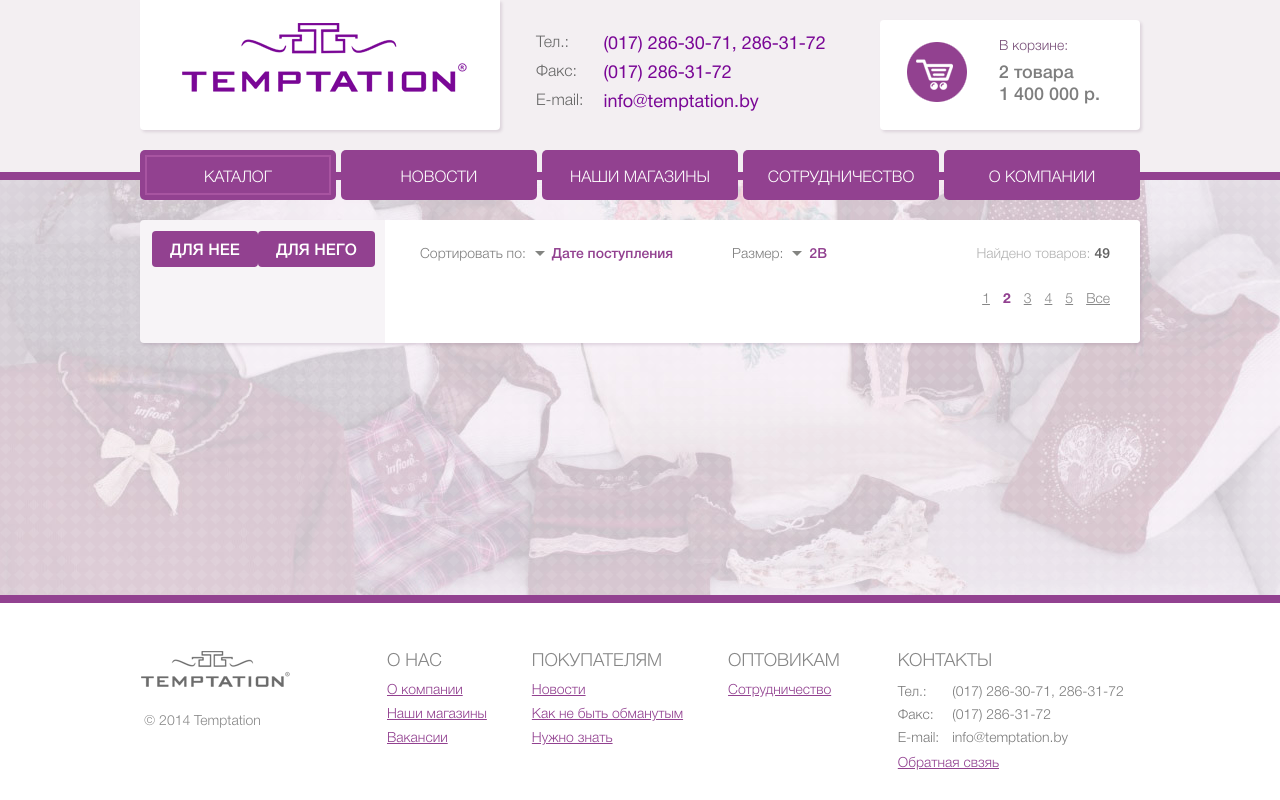
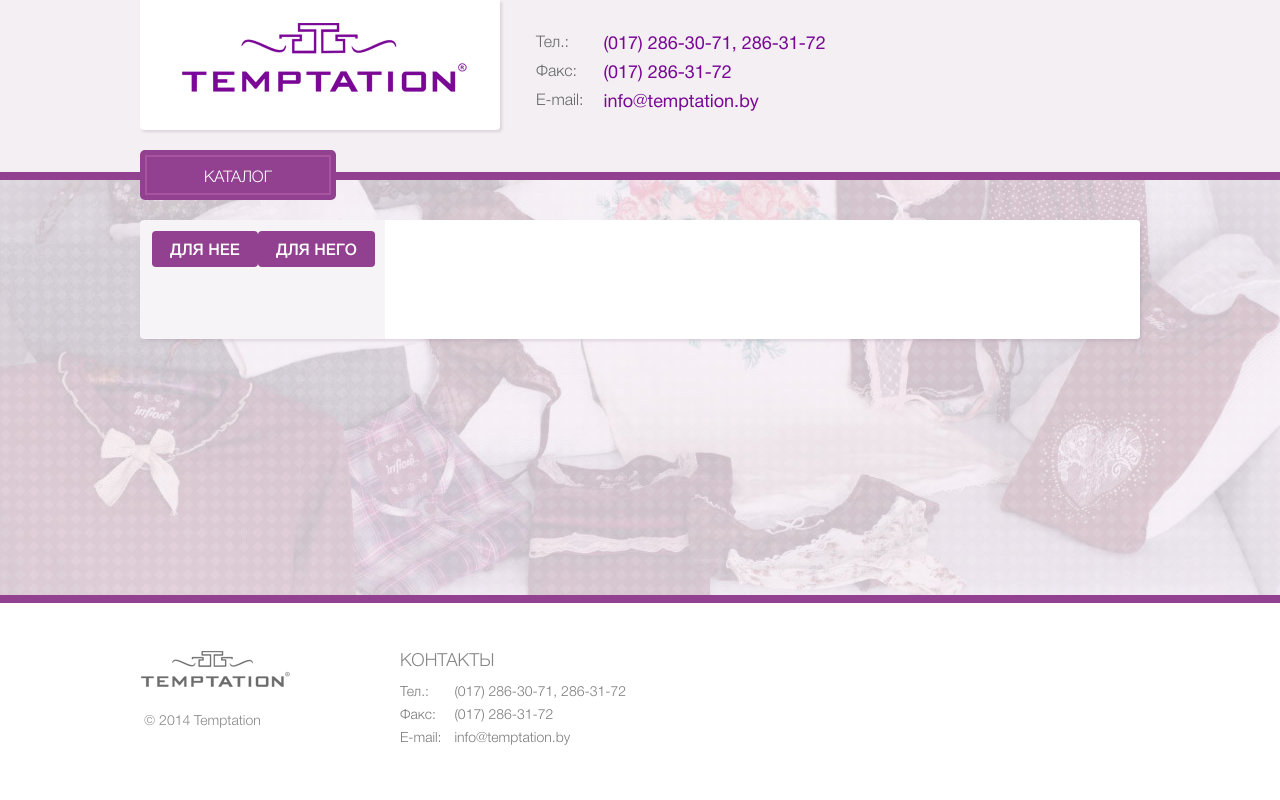
Before and after one commit to starykan/temptation, a Symfony app: template templates/client/catalog/index.html.twig in a window 1280 px wide. Run offline with Twig, Linux system fonts and the light colour scheme; the template is opened without the code that fills it, so the values that code supplies are empty; some libraries are stand-ins or nearby versions; some web fonts are replaced.

Commit message:
clean frontend & add products

```diff
--- a/templates/client/catalog/index.html.twig
+++ b/templates/client/catalog/index.html.twig
@@ -17,7 +17,7 @@
 <div class="wrapper">
     <header class="header">
         <div class="content">
-            <a href="#" class="logo"></a>
+            <a href="{{ path('client_catalog_index') }}" class="logo"></a>
             <table class="header_contacts">
                 <tr>
                     <td class="key">
@@ -44,38 +44,38 @@
                     </td>
                 </tr>
             </table>
-            <div class="cart_widget">
-                <a href="#" class="cart_link"></a>
-                <div class="cart_info">
-                    <div class="label">
-                        В корзине:
-                    </div>
-                    <div class="value">
-                        2 товара
-                        <br>
-                        1 400 000 р.
-                    </div>
-                </div>
-            </div>
-            <div class="clearfloat"></div>
+{#            <div class="cart_widget">#}
+{#                <a href="#" class="cart_link"></a>#}
+{#                <div class="cart_info">#}
+{#                    <div class="label">#}
+{#                        В корзине:#}
+{#                    </div>#}
+{#                    <div class="value">#}
+{#                        2 товара#}
+{#                        <br>#}
+{#                        1 400 000 р.#}
+{#                    </div>#}
+{#                </div>#}
+{#            </div>#}
+{#            <div class="clearfloat"></div>#}
         </div>
     </header>
     <nav class="main_nav content">
         <a href="{{ path('client_catalog_index') }}" class="catalog_link">
             КАТАЛОГ
         </a>
-        <a href="#">
-            НОВОСТИ
-        </a>
-        <a href="#">
-            НАШИ МАГАЗИНЫ
-        </a>
-        <a href="#">
-            СОТРУДНИЧЕСТВО
-        </a>
-        <a href="#">
-            О КОМПАНИИ
-        </a>
+{#        <a href="#">#}
+{#            НОВОСТИ#}
+{#        </a>#}
+{#        <a href="#">#}
+{#            НАШИ МАГАЗИНЫ#}
+{#        </a>#}
+{#        <a href="#">#}
+{#            СОТРУДНИЧЕСТВО#}
+{#        </a>#}
+{#        <a href="#">#}
+{#            О КОМПАНИИ#}
+{#        </a>#}
     </nav>
     <div class="page_with_side content">
         <div class="side">
@@ -122,59 +122,59 @@
             <div class="clearfloat"></div>
         </div>
         <div class="products" id="test">
-            <div class="item_sort">
-                <div class="label">
-                    Сортировать по:
-                </div>
-                <div class="select_list">
-                    <div class="current">
-                        Дате поступления
-                    </div>
-                    <ul class="list">
-                        <li class="single_filter" data-name="sort" data-id="31">
-                            Цене
-                        </li>
-                        <li class="single_filter" data-name="sort" data-id="32">
-                            Важности
-                        </li>
-                        <li class="single_filter" data-name="sort" data-id="33">
-                            Заслугам
-                        </li>
-                    </ul>
-                </div>
-            </div>
-            <div class="item_sort">
-                <div class="label">
-                    Размер:
-                </div>
-                <div class="select_list">
-                    <div class="current">
-                        2B
-                    </div>
-                    <ul class="list">
-                        <li>
-                            <span class="check_element multi_filter" data-name="size" data-id="21">
-                                2A
-                            </span>
-                        </li>
-                        <li>
-                            <span class="check_element multi_filter" data-name="size" data-id="22">
-                                2B
-                            </span>
-                        </li>
-                        <li>
-                            <span class="check_element multi_filter" data-name="size" data-id="23">
-                                2C
-                            </span>
-                        </li>
-                    </ul>
-                </div>
-            </div>
-            <div class="clearfloat"></div>
-            <div class="products_list">
-                <div class="sort_result">
-                    Найдено товаров: <span>49</span>
-                </div>
+{#            <div class="item_sort">#}
+{#                <div class="label">#}
+{#                    Сортировать по:#}
+{#                </div>#}
+{#                <div class="select_list">#}
+{#                    <div class="current">#}
+{#                        Дате поступления#}
+{#                    </div>#}
+{#                    <ul class="list">#}
+{#                        <li class="single_filter" data-name="sort" data-id="31">#}
+{#                            Цене#}
+{#                        </li>#}
+{#                        <li class="single_filter" data-name="sort" data-id="32">#}
+{#                            Важности#}
+{#                        </li>#}
+{#                        <li class="single_filter" data-name="sort" data-id="33">#}
+{#                            Заслугам#}
+{#                        </li>#}
+{#                    </ul>#}
+{#                </div>#}
+{#            </div>#}
+{#            <div class="item_sort">#}
+{#                <div class="label">#}
+{#                    Размер:#}
+{#                </div>#}
+{#                <div class="select_list">#}
+{#                    <div class="current">#}
+{#                        2B#}
+{#                    </div>#}
+{#                    <ul class="list">#}
+{#                        <li>#}
+{#                            <span class="check_element multi_filter" data-name="size" data-id="21">#}
+{#                                2A#}
+{#                            </span>#}
+{#                        </li>#}
+{#                        <li>#}
+{#                            <span class="check_element multi_filter" data-name="size" data-id="22">#}
+{#                                2B#}
+{#                            </span>#}
+{#                        </li>#}
+{#                        <li>#}
+{#                            <span class="check_element multi_filter" data-name="size" data-id="23">#}
+{#                                2C#}
+{#                            </span>#}
+{#                        </li>#}
+{#                    </ul>#}
+{#                </div>#}
+{#            </div>#}
+{#            <div class="clearfloat"></div>#}
+{#            <div class="products_list">#}
+{#                <div class="sort_result">#}
+{#                    Найдено товаров: <span>49</span>#}
+{#                </div>#}
                 {% for product in products %}
                     <div class="product_widget{% if loop.index % 3 == 0 %} last_in_line{% endif %}">
                         <a href="" class="image">
@@ -198,38 +198,38 @@
                     </div>
                 {% endfor %}
                 <div class="clearfloat"></div>
-                <ul class="pagination" data-name="pagination">
-                    <li>
-                        <a href="#" class="link" data-value="1">
-                            1
-                        </a>
-                    </li>
-                    <li>
-                        <span class="link active" data-value="2">
-                            2
-                        </span>
-                    </li>
-                    <li>
-                        <a href="#" class="link" data-value="3">
-                            3
-                        </a>
-                    </li>
-                    <li>
-                        <a href="#" class="link" data-value="4">
-                            4
-                        </a>
-                    </li>
-                    <li>
-                        <a href="#" class="link" data-value="5">
-                            5
-                        </a>
-                    </li>
-                    <li>
-                        <a href="#" class="link" data-value="6">
-                            Все
-                        </a>
-                    </li>
-                </ul>
+{#                <ul class="pagination" data-name="pagination">#}
+{#                    <li>#}
+{#                        <a href="#" class="link" data-value="1">#}
+{#                            1#}
+{#                        </a>#}
+{#                    </li>#}
+{#                    <li>#}
+{#                        <span class="link active" data-value="2">#}
+{#                            2#}
+{#                        </span>#}
+{#                    </li>#}
+{#                    <li>#}
+{#                        <a href="#" class="link" data-value="3">#}
+{#                            3#}
+{#                        </a>#}
+{#                    </li>#}
+{#                    <li>#}
+{#                        <a href="#" class="link" data-value="4">#}
+{#                            4#}
+{#                        </a>#}
+{#                    </li>#}
+{#                    <li>#}
+{#                        <a href="#" class="link" data-value="5">#}
+{#                            5#}
+{#                        </a>#}
+{#                    </li>#}
+{#                    <li>#}
+{#                        <a href="#" class="link" data-value="6">#}
+{#                            Все#}
+{#                        </a>#}
+{#                    </li>#}
+{#                </ul>#}
                 <div class="clearfloat"></div>
             </div>
             <div class="clearfloat"></div>
@@ -245,62 +245,62 @@
                 © 2014 Temptation
             </div>
         </div>
-        <div class="footer_block">
-            <div class="label">
-                О НАС
-            </div>
-            <ul>
-                <li>
-                    <a href="#">
-                        О компании
-                    </a>
-                </li>
-                <li>
-                    <a href="#">
-                        Наши магазины
-                    </a>
-                </li>
-                <li>
-                    <a href="#">
-                        Вакансии
-                    </a>
-                </li>
-            </ul>
-        </div>
-        <div class="footer_block">
-            <div class="label">
-                ПОКУПАТЕЛЯМ
-            </div>
-            <ul>
-                <li>
-                    <a href="#">
-                        Новости
-                    </a>
-                </li>
-                <li>
-                    <a href="#">
-                        Как не быть обманутым
-                    </a>
-                </li>
-                <li>
-                    <a href="#">
-                        Нужно знать
-                    </a>
-                </li>
-            </ul>
-        </div>
-        <div class="footer_block">
-            <div class="label">
-                ОПТОВИКАМ
-            </div>
-            <ul>
-                <li>
-                    <a href="#">
-                        Сотрудничество
-                    </a>
-                </li>
-            </ul>
-        </div>
+{#        <div class="footer_block">#}
+{#            <div class="label">#}
+{#                О НАС#}
+{#            </div>#}
+{#            <ul>#}
+{#                <li>#}
+{#                    <a href="#">#}
+{#                        О компании#}
+{#                    </a>#}
+{#                </li>#}
+{#                <li>#}
+{#                    <a href="#">#}
+{#                        Наши магазины#}
+{#                    </a>#}
+{#                </li>#}
+{#                <li>#}
+{#                    <a href="#">#}
+{#                        Вакансии#}
+{#                    </a>#}
+{#                </li>#}
+{#            </ul>#}
+{#        </div>#}
+{#        <div class="footer_block">#}
+{#            <div class="label">#}
+{#                ПОКУПАТЕЛЯМ#}
+{#            </div>#}
+{#            <ul>#}
+{#                <li>#}
+{#                    <a href="#">#}
+{#                        Новости#}
+{#                    </a>#}
+{#                </li>#}
+{#                <li>#}
+{#                    <a href="#">#}
+{#                        Как не быть обманутым#}
+{#                    </a>#}
+{#                </li>#}
+{#                <li>#}
+{#                    <a href="#">#}
+{#                        Нужно знать#}
+{#                    </a>#}
+{#                </li>#}
+{#            </ul>#}
+{#        </div>#}
+{#        <div class="footer_block">#}
+{#            <div class="label">#}
+{#                ОПТОВИКАМ#}
+{#            </div>#}
+{#            <ul>#}
+{#                <li>#}
+{#                    <a href="#">#}
+{#                        Сотрудничество#}
+{#                    </a>#}
+{#                </li>#}
+{#            </ul>#}
+{#        </div>#}
         <div class="footer_block last">
             <div class="label">
                 КОНТАКТЫ
@@ -331,9 +331,9 @@
                     </td>
                 </tr>
             </table>
-            <a href="#">
-                Обратная свзяь
-            </a>
+{#            <a href="#">#}
+{#                Обратная свзяь#}
+{#            </a>#}
         </div>
     </footer>
 </div>
```
Also changed, not shown: templates/admin/product/index.html.twig (+6 -3 lines).
